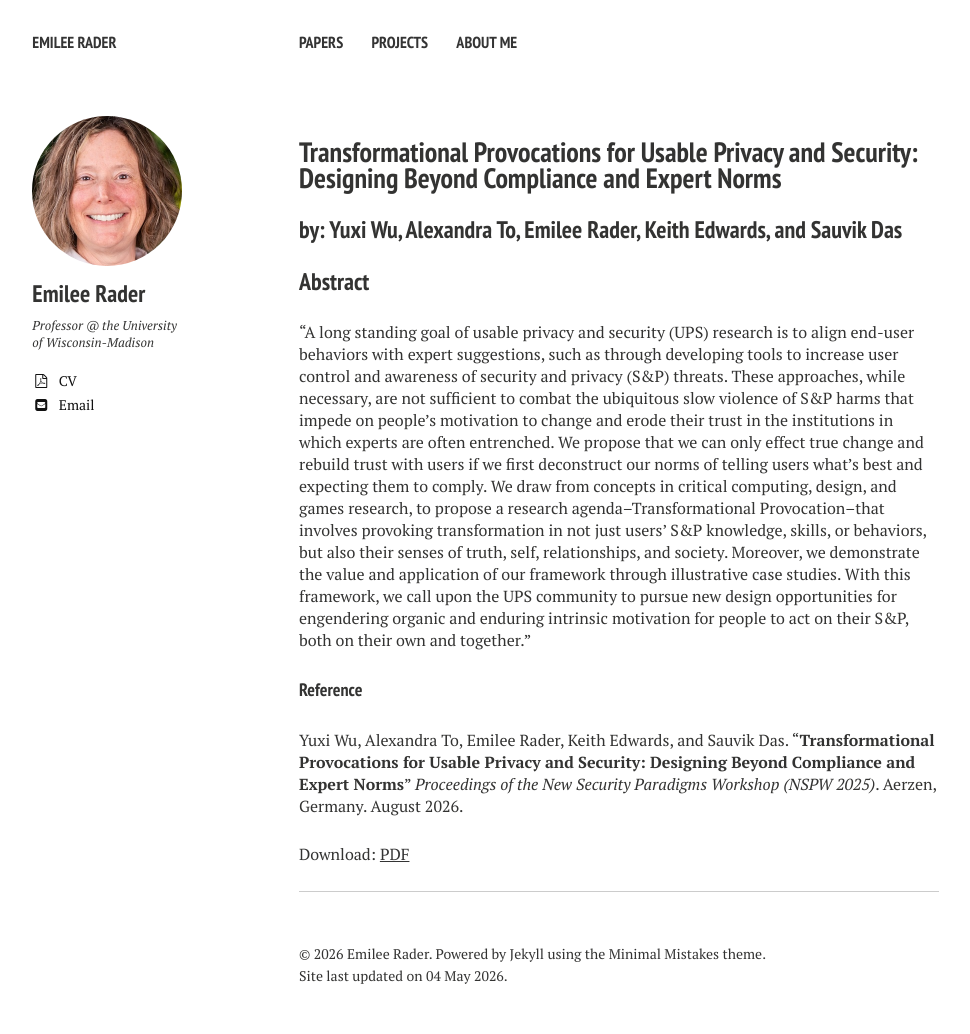
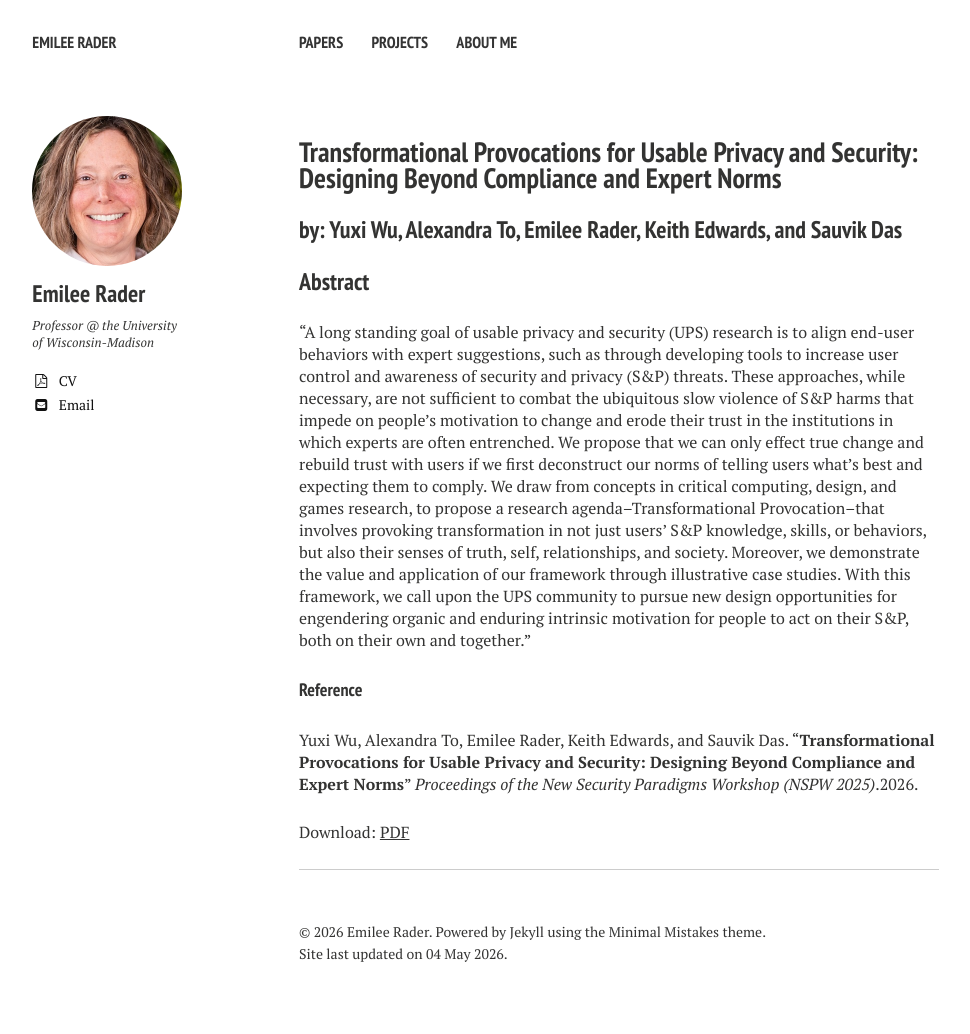
Before and after one commit to bierdoctor/bierdoctor.github.io, a Jekyll site: the page built from _posts/2026-01-29-transformational-provocation.md, in a window 1280 px wide. Shown: the whole page, without its empty margins (21-991 px from the left). Built offline with Jekyll 4.4.1, drawn with Linux system fonts in a browser that asks for light colours; nearby versions of some CDN libraries; after the commit the page ends 1012 px from its top, so only the background shows below that.

Commit message:
one more update

```diff
--- a/_posts/2026-01-29-transformational-provocation.md
+++ b/_posts/2026-01-29-transformational-provocation.md
@@ -5,9 +5,7 @@ category: conference
 title: "Transformational Provocations for Usable Privacy and Security: Designing Beyond Compliance and Expert Norms"
 author: "Yuxi Wu, Alexandra To, Emilee Rader, Keith Edwards, and Sauvik Das"
 conference: Proceedings of the New Security Paradigms Workshop (NSPW 2025)
-month: August
 year: 2026
-city: Aerzen, Germany
 file: "wu_transformational_provocations_nspw_2026.pdf"
 acmdl: "https://dl.acm.org/doi/10.1145/3774761.3774765"
 doi: 10.1145/3774761.3774765
```
